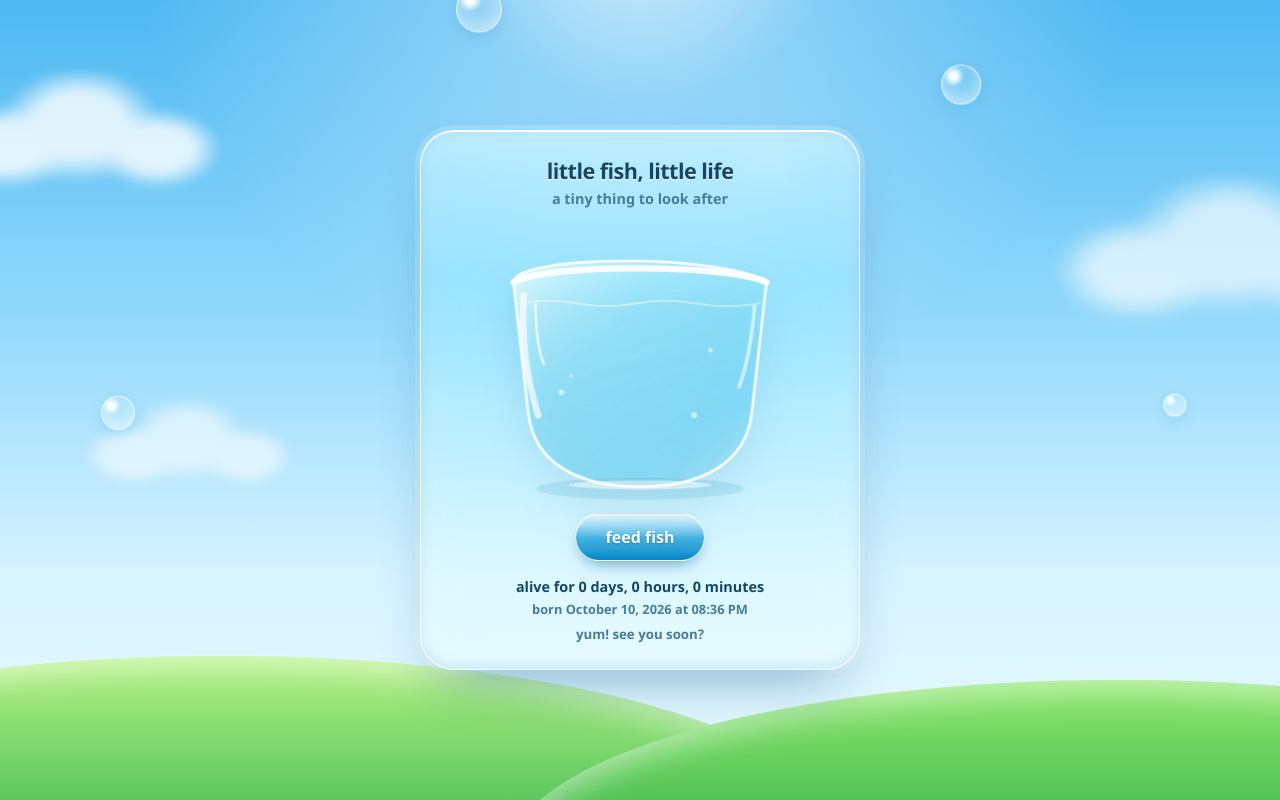
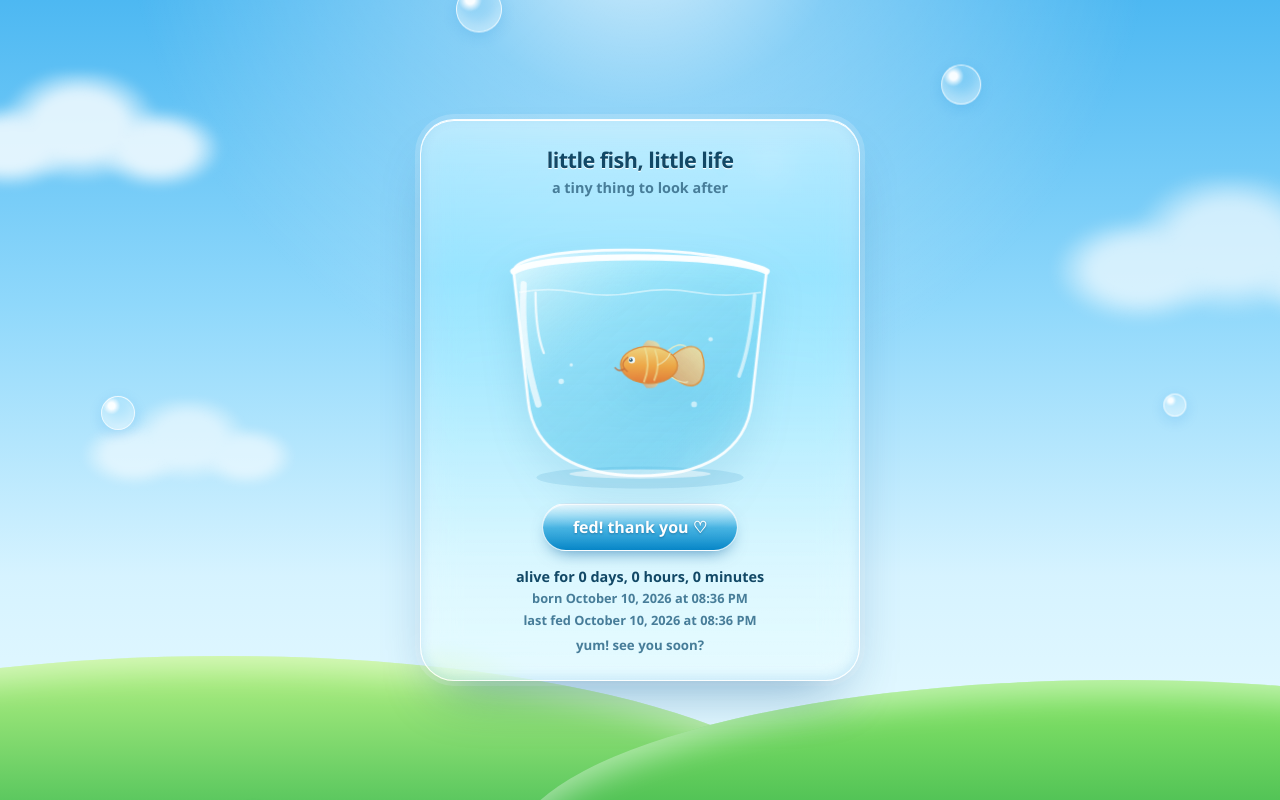
Before and after one commit to kipul7635-ai/littlefish, a plain HTML site: page index.html in a window 1280 px wide. Both pictures are taken after a click on the button "feed fish". Drawn offline with Linux system fonts and the light colour scheme.

Commit message:
Update index.html

```diff
--- a/index.html
+++ b/index.html
@@ -163,6 +163,7 @@
         <rect x="40" y="52" width="280" height="250" fill="url(#water)" class="water"/>
         <path d="M48 91 Q80 85 112 91 T176 91 T240 91 T312 91" fill="none" stroke="#fff" stroke-opacity=".55" stroke-width="2"/>
         <g id="fish" class="fish">
+          <g transform="translate(180 170)">
           <path d="M-6 0 Q-36 -33 -49 -15 Q-55 0 -49 15 Q-36 33 -6 0Z" fill="url(#fin)" stroke="#f18b27" stroke-width="1.5"/>
           <path d="M-1 -3 Q-20 -29 -32 -21 M-4 2 Q-26 22 -35 17" fill="none" stroke="#fff0bc" stroke-width="1.5" opacity=".85"/>
           <path d="M-1 -7 Q-10 -27 10 -27 Q21 -19 12 -7Z" fill="url(#fin)" opacity=".9"/>
@@ -174,6 +175,7 @@
           <circle cx="28.5" cy="-5.8" r=".8" fill="#fff"/>
           <path d="M35 5 Q41 9 45 4" fill="none" stroke="#c95a1a" stroke-width="1.5" stroke-linecap="round"/>
           <path d="M-1 0 Q-12 -5 -15 -14" fill="none" stroke="#fff0bc" stroke-width="1.4" opacity=".8"/>
+          </g>
         </g>
         <g id="food" class="food" fill="#8d6235">
           <circle cx="154" cy="106" r="3"/><circle cx="168" cy="113" r="2.5"/><circle cx="180" cy="104" r="2.5"/>
@@ -193,6 +195,7 @@
   <div class="details">
     <div id="lifespan">alive for 0 days, 0 hours</div>
     <div class="birth" id="birth"></div>
+    <div class="birth" id="lastFed"></div>
     <div class="message" id="message" aria-live="polite"></div>
   </div>
 </main>
@@ -203,6 +206,7 @@
 
   // 48 hours without food means the fish has died.
   const SURVIVAL_MS = 48 * 60 * 60 * 1000;
+  const STORAGE_KEY = "littleFishLife";
   const COOKIE_NAME = "littleFishLife";
   const COOKIE_MAX_AGE = 60 * 60 * 24 * 365 * 5;
 
@@ -213,22 +217,37 @@
   const newButton = document.getElementById("newButton");
   const lifespan = document.getElementById("lifespan");
   const birth = document.getElementById("birth");
+  const lastFed = document.getElementById("lastFed");
   const subtitle = document.getElementById("subtitle");
   const message = document.getElementById("message");
 
-  function readCookie(name) {
-    const prefix = encodeURIComponent(name) + "=";
+  function readSavedLife() {
+    try {
+      const saved = localStorage.getItem(STORAGE_KEY);
+      if (saved) return JSON.parse(saved);
+    } catch (error) {
+      // Some browser preview modes restrict localStorage; try cookies below.
+    }
+    const prefix = encodeURIComponent(COOKIE_NAME) + "=";
     const item = document.cookie.split("; ").find(row => row.startsWith(prefix));
     if (!item) return null;
     try { return JSON.parse(decodeURIComponent(item.slice(prefix.length))); }
-    catch { return null; }
+    catch (error) { return null; }
   }
 
-  function writeCookie(data) {
+  function saveLife(data) {
+    let savedLocally = false;
+    try {
+      localStorage.setItem(STORAGE_KEY, JSON.stringify(data));
+      savedLocally = true;
+    } catch (error) {
+      // Fall back to a cookie if localStorage is unavailable.
+    }
     const secure = location.protocol === "https:" ? "; Secure" : "";
     document.cookie = encodeURIComponent(COOKIE_NAME) + "=" +
       encodeURIComponent(JSON.stringify(data)) +
       "; Max-Age=" + COOKIE_MAX_AGE + "; Path=/; SameSite=Lax" + secure;
+    return savedLocally;
   }
 
   function formatDate(timestamp) {
@@ -259,21 +278,22 @@
   }
 
   function updateLifespan() {
-    const data = readCookie(COOKIE_NAME);
+    const data = readSavedLife();
     if (!data || !Number.isFinite(data.bornAt)) return;
     lifespan.textContent = elapsedText(Date.now() - data.bornAt);
   }
 
   function initialize() {
-    let data = readCookie(COOKIE_NAME);
+    let data = readSavedLife();
     const now = Date.now();
 
     if (!data || !Number.isFinite(data.bornAt) || !Number.isFinite(data.fedAt)) {
       data = { bornAt: now, fedAt: now };
-      writeCookie(data);
+      saveLife(data);
     }
 
     birth.textContent = "born " + formatDate(data.bornAt);
+    lastFed.textContent = "last fed " + formatDate(data.fedAt);
 
     if (now - data.fedAt >= SURVIVAL_MS) {
       setDead();
@@ -286,21 +306,23 @@
   }
 
   feedButton.addEventListener("click", () => {
-    const data = readCookie(COOKIE_NAME);
+    const data = readSavedLife();
     if (!data || Date.now() - data.fedAt >= SURVIVAL_MS) {
       setDead();
       return;
     }
     data.fedAt = Date.now();
-    writeCookie(data);
+    saveLife(data);
+    lastFed.textContent = "last fed " + formatDate(data.fedAt);
+    feedButton.textContent = "fed! thank you ♡";
+    message.textContent = "yum! see you soon?";
     food.classList.remove("drop");
     void food.getBoundingClientRect();
     food.classList.add("drop");
-    message.textContent = "yum! see you soon?";
   });
 
   newButton.addEventListener("click", () => {
-    writeCookie({ bornAt: Date.now(), fedAt: Date.now() });
+    saveLife({ bornAt: Date.now(), fedAt: Date.now() });
     location.reload();
   });
 
```
